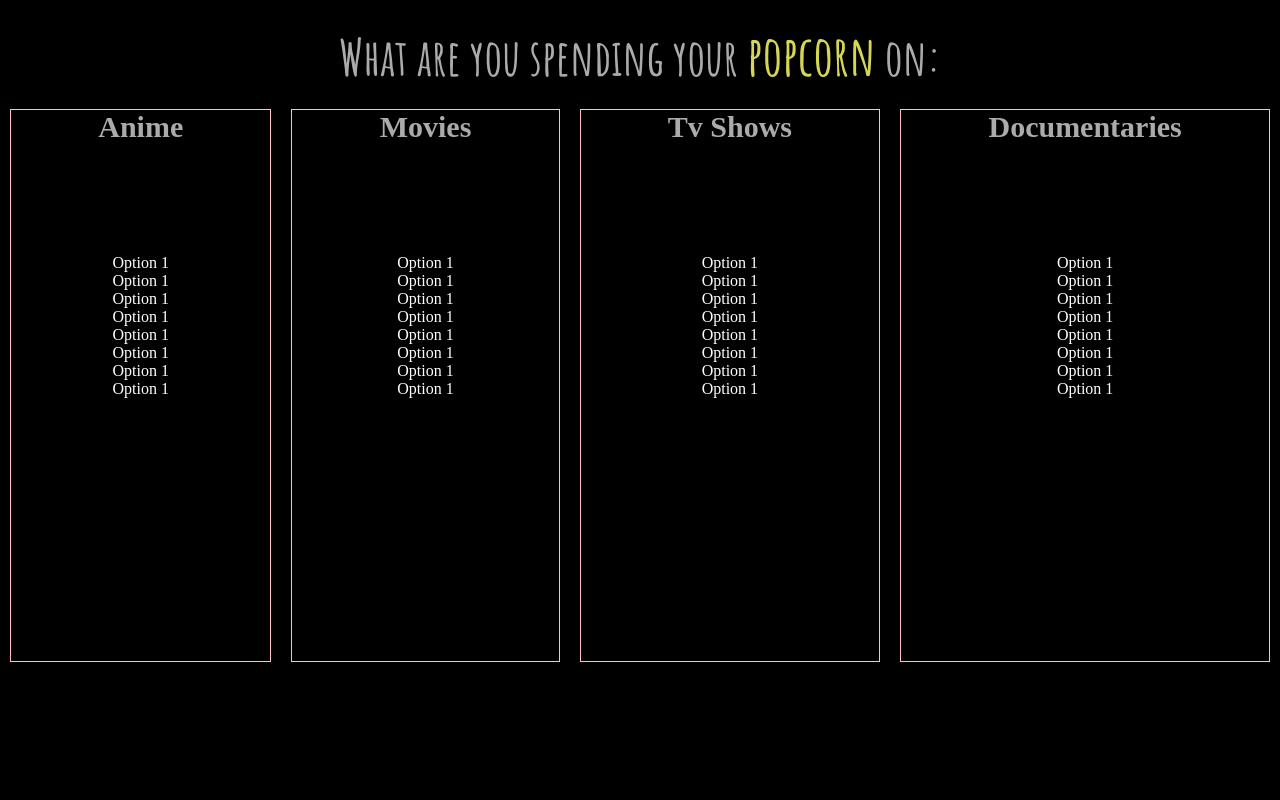
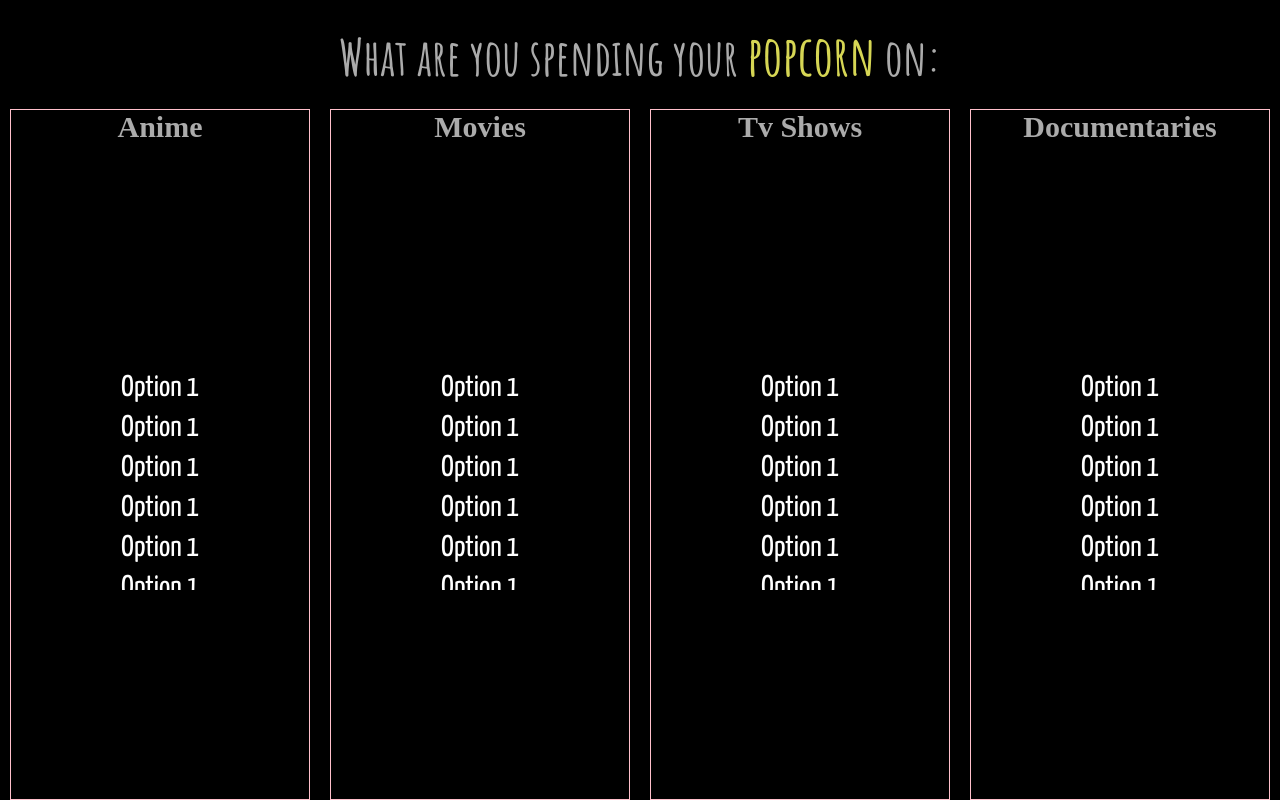
Before and after one commit to Obito2912/soloProjects, a plain HTML site: page index.html in a window 1280 px wide. Drawn offline with Linux system fonts and the light colour scheme.

Commit message:
Finish layout of landing page

```diff
--- a/styles.css
+++ b/styles.css
@@ -1,4 +1,5 @@
 @import url('https://fonts.googleapis.com/css2?family=Amatic+SC:wght@400;700&display=swap');
+@import url('https://fonts.googleapis.com/css2?family=Yanone+Kaffeesatz:wght@200..700&display=swap');
 
 *, ::before, ::after {
     margin: 0;
@@ -15,6 +16,7 @@ body {
 
 .container {
     display: grid;
+    grid-template-columns: repeat(4, 1fr);
     grid-template-rows: auto 1fr;
     min-height: 100vh;
     gap: 20px;
@@ -36,7 +38,10 @@ body {
 .options {
     border: 1px solid pink;
     gap: 20px;
-    height: 80%;
+    height: 100%;
+    display: flex;
+    flex-direction: column;
+    justify-content: flex-start;
 }
 
 .options__topic {
@@ -47,27 +52,39 @@ body {
 .options__container {
    display: grid;
    align-items: center;
-   /* align-content: center; */
-   height: 80%;
+   align-content: center;
+   flex-grow: 1;
 }
 
 .options__list {
     display: flex;
     flex-direction: column;
     list-style-type: none;
-    height: 50%;
+    height: 70%;
     text-align: center;
     overflow-y: scroll;
+    scrollbar-width: none; /* For Firefox */
 }
+
+.options__list::-webkit-scrollbar {
+    display: none; /* For Chrome, Safari, and other WebKit browsers */
+  }
 
 .options__list a {
     text-decoration: none;
+    font-family: 'Yanone Kaffeesatz';
+    font-size: 30px;
     color: #fff;
     display: block;
     cursor: pointer;
     width: 100%;
+    margin-bottom: 10px;
+}
+
+.options__list a:last-child {
+    margin-bottom: 0;
 }
 
 .options__list a:hover {
-    background-color: rgb(214, 214, 40);
+    background-color: rgba(214, 214, 40, 0.721);
 }
```
